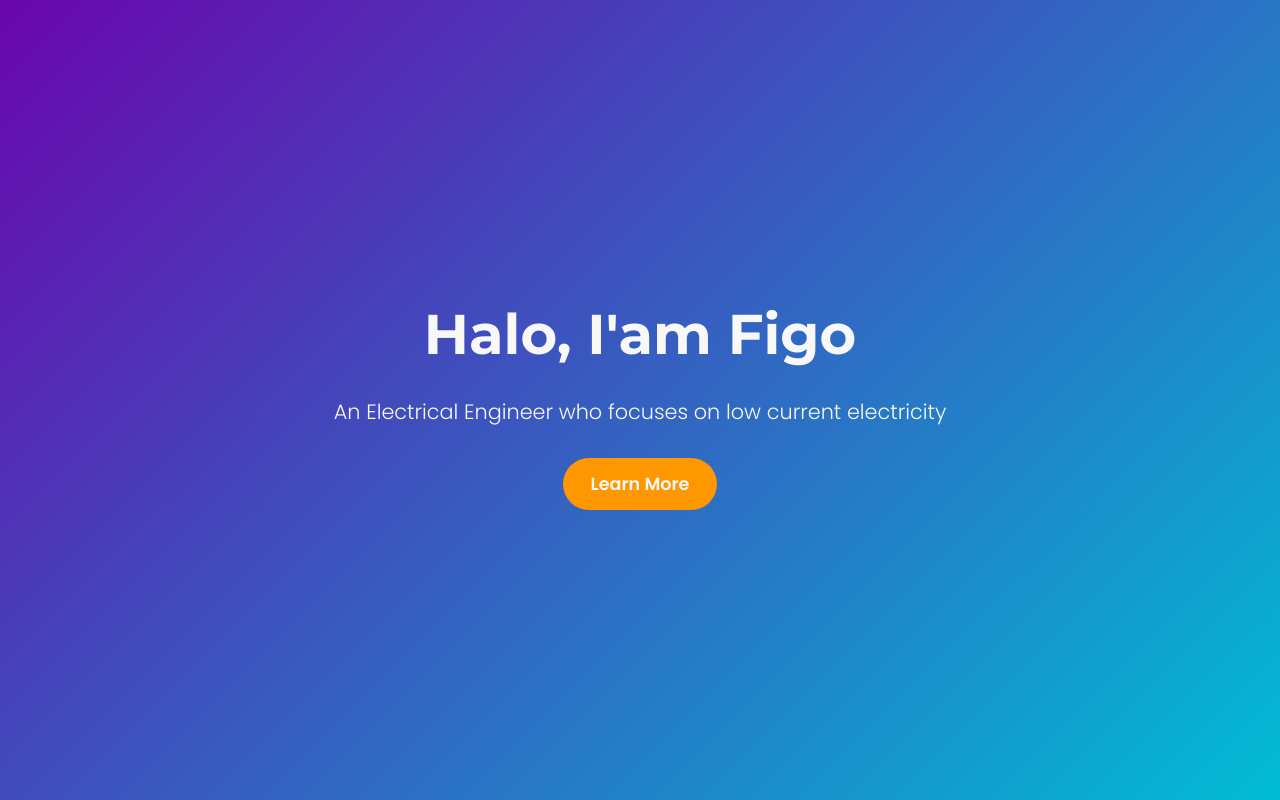
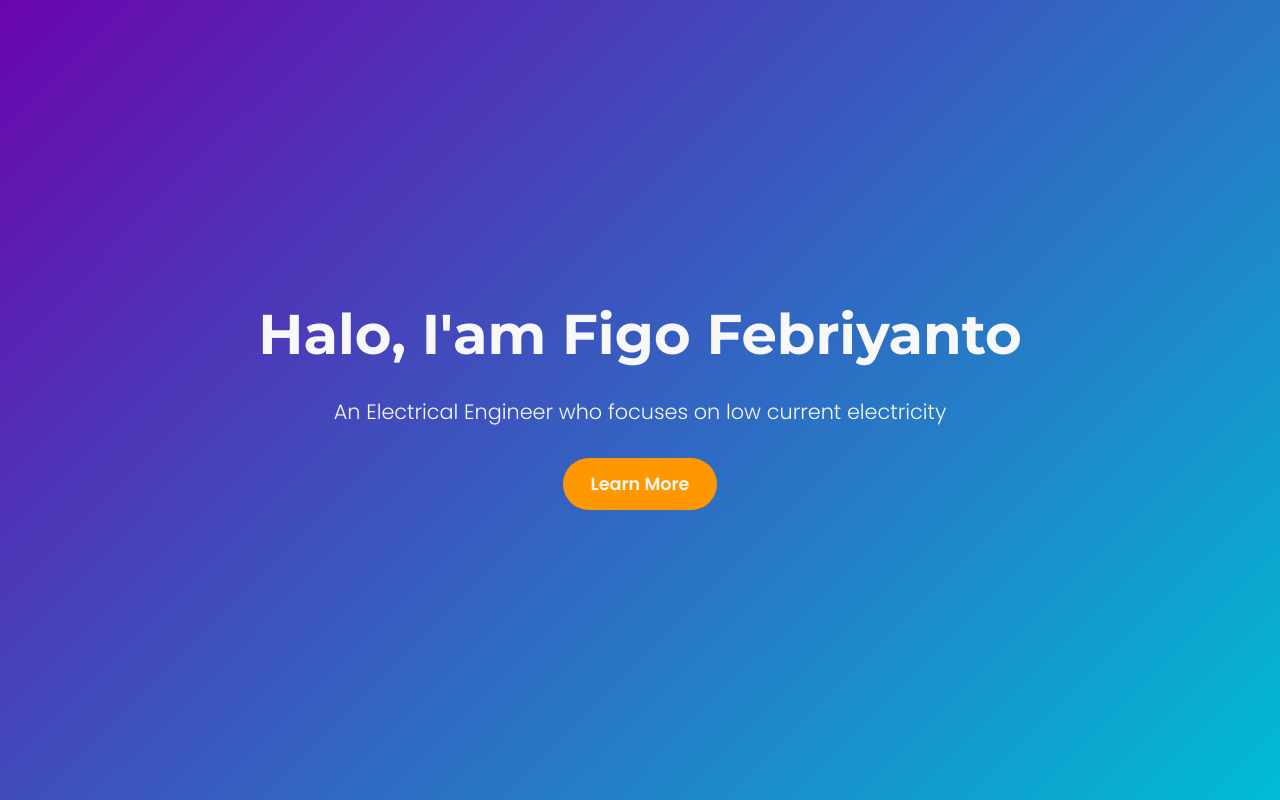
Before and after one commit to figofebri58/My-Personal-Website, a plain HTML site: page index.html in a window 1280 px wide. Shown: the top 800 px of the page. Drawn offline with Linux system fonts and the light colour scheme.

Commit message:
Update nama saya

```diff
--- a/index.html
+++ b/index.html
@@ -13,7 +13,7 @@
 
     <header class="hero">
         <div class="container">
-            <h1>Halo, I'am Figo</h1>
+            <h1>Halo, I'am Figo Febriyanto</h1>
             <p class="tagline">An Electrical Engineer who focuses on low current electricity</p>
             <a href="#about" class="btn primary-btn">Learn More</a>
         </div>
```
